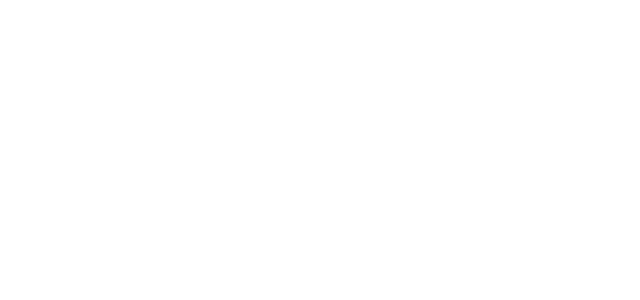
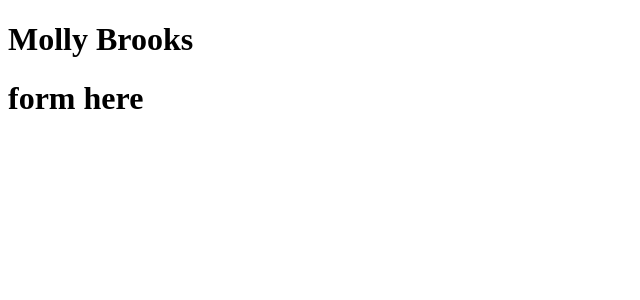
Before and after one commit to mollcano/made-code-challenge, a React (Create React App) app: page / in a window 1280 px wide. Shown: the top 300 px of the page, without its empty margins (0-640 px from the left). Built offline with nearby package versions, Linux system fonts and the light colour scheme.

Commit message:
added components

```diff
--- a/src/App.js
+++ b/src/App.js
@@ -1,11 +1,15 @@
 import React, { Component } from 'react';
 import './App.css';
+
+import Header from './components/Header';
+import Form from './components/Form';
 
 class App extends Component {
   render() {
     return (
       <div className="App">
-
+        <Header />
+        <Form />
       </div>
     );
   }
--- /dev/null
+++ b/src/components/Form.js
@@ -0,0 +1,12 @@
+import React, { Component } from 'react';
+import '../App.css'
+
+export default class Form extends Component {
+  render(){
+    return(
+      <div className="form">
+        <h1>form here</h1>
+      </div>
+    )
+  }
+}
--- /dev/null
+++ b/src/components/Header.js
@@ -0,0 +1,12 @@
+import React, { Component } from 'react';
+import '../App.css'
+
+export default class Header extends Component {
+  render(){
+    return(
+      <div className="header">
+        <h1>Molly Brooks</h1>
+      </div>
+    )
+  }
+}
```
